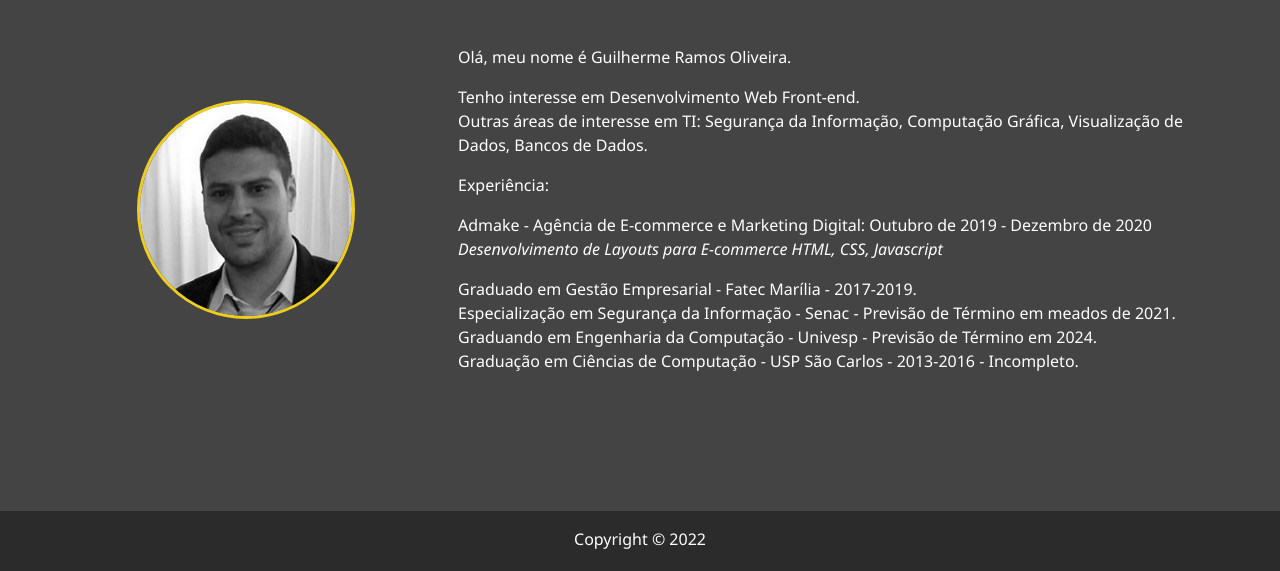
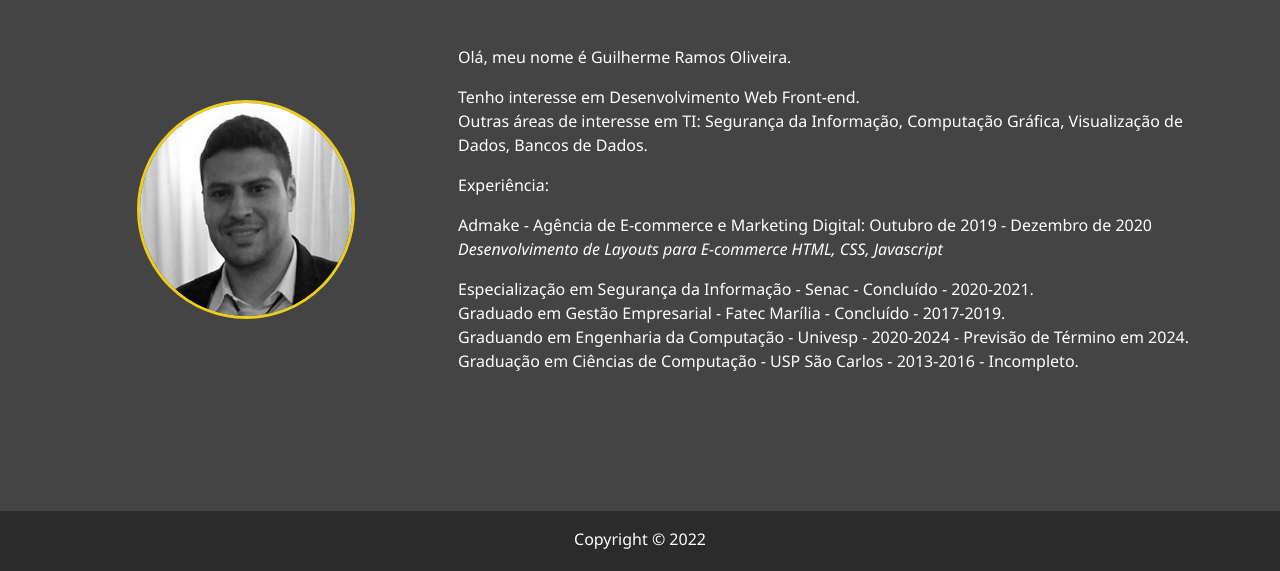
Before and after one commit to guilherme-ro/guilherme-ro.github.io, a website: page about.html in a window 1280 px wide. Shown: the part 229-800 px from the top of the page. Drawn offline with Linux system fonts and the light colour scheme.

Commit message:
Alteracao na pagina about

```diff
--- a/about.html
+++ b/about.html
@@ -78,9 +78,9 @@
           </p>
 
           <p>
-            Graduado em Gestão Empresarial - Fatec Marília - 2017-2019. <br />
-            Especialização em Segurança da Informação - Senac - Previsão de Término em meados de 2021.<br />
-            Graduando em Engenharia da Computação - Univesp - Previsão de Término em 2024.<br />
+            Especialização em Segurança da Informação - Senac - Concluído - 2020-2021.<br />
+            Graduado em Gestão Empresarial - Fatec Marília - Concluído - 2017-2019. <br />
+            Graduando em Engenharia da Computação - Univesp - 2020-2024 - Previsão de Término em 2024.<br />
             Graduação em Ciências de Computação - USP São Carlos - 2013-2016 - Incompleto.
           </p>
         </div>
```
